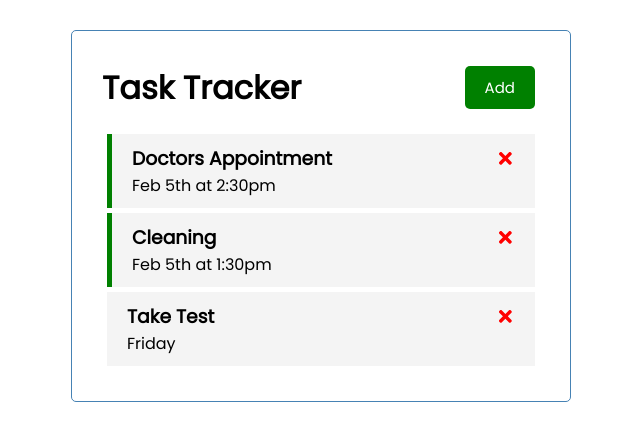
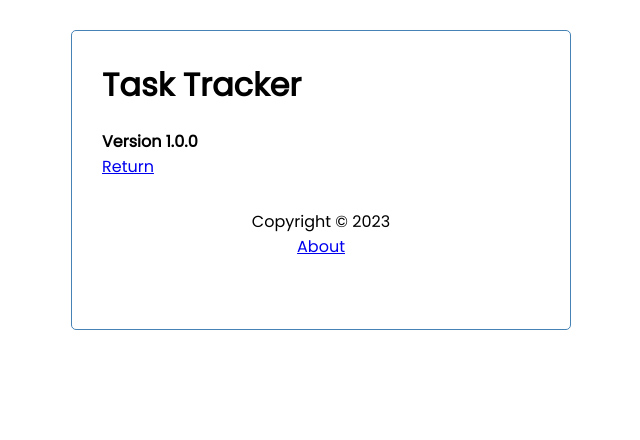
Before and after one commit to Rookieville/React-Task-Tracker, a React (Create React App) app: page /about in a window 1280 px wide. Shown: the top 440 px of the page, without its empty margins (319-959 px from the left). Built offline with nearby package versions, Linux system fonts and the light colour scheme; data requests are answered from the project's data file.

Commit message:
adding routing

```diff
--- a/package.json
+++ b/package.json
@@ -10,6 +10,7 @@
     "react": "^18.2.0",
     "react-dom": "^18.2.0",
     "react-icons": "^4.10.1",
+    "react-router-dom": "^6.15.0",
     "react-scripts": "5.0.1",
     "web-vitals": "^2.1.4"
   },
--- a/src/App.js
+++ b/src/App.js
@@ -1,7 +1,10 @@
 import Header from './components/Header'
+import Footer from './components/Footer'
 import Tasks from './components/Tasks'
 import AddTask from './components/AddTask'
+import About from './components/About'
 import { useState, useEffect } from "react"
+import { BrowserRouter as Router, Route, Routes } from 'react-router-dom'
 
 function App() {
   const [showAddTask, setShowAddTask] = useState(false)
@@ -76,11 +79,33 @@
   }
 
     return (
-      <div className="container">
-        <Header onAdd={() => setShowAddTask(!showAddTask)} showAdd={showAddTask} />
-        {showAddTask && <AddTask onAdd={addTask}/>}
-        {tasks.length > 0 ? (<Tasks tasks={tasks} onDelete={deleteTask} onToggle={toggleReminder}/>) :('No Tasks') }
-      </div>
+      <Router>
+        <div className="container">
+          <Header onAdd={() => setShowAddTask(!showAddTask)} showAdd={showAddTask} />
+
+          <Routes>
+          <Route
+            path='/'
+            element={
+              <>
+                {showAddTask && <AddTask onAdd={addTask} />}
+                {tasks.length > 0 ? (
+                  <Tasks
+                    tasks={tasks}
+                    onDelete={deleteTask}
+                    onToggle={toggleReminder}
+                  />
+                ) : (
+                  'No Tasks To Show'
+                )}
+              </>
+            }
+          />
+            <Route path='/about' Component={About} />
+          </Routes>
+          <Footer />
+        </div>
+      </Router>
     );
 }
 
--- /dev/null
+++ b/src/components/About.js
@@ -0,0 +1,12 @@
+import { Link } from "react-router-dom"
+
+const About = () => {
+  return (
+    <div>
+      <h4>Version 1.0.0</h4>
+      <Link to="/">Return</Link>
+    </div>
+  )
+}
+
+export default About
--- /dev/null
+++ b/src/components/Footer.js
@@ -0,0 +1,12 @@
+import { Link } from "react-router-dom"
+
+const Footer = () => {
+  return (
+    <footer>
+        <p>Copyright &copy; 2023</p>
+        <Link to="/about">About</Link>
+    </footer>
+  )
+}
+
+export default Footer
--- a/src/components/Header.js
+++ b/src/components/Header.js
@@ -1,11 +1,13 @@
 import Button from './Button'
+import { useLocation } from 'react-router-dom'
 
 const Header = ({ title, onAdd, showAdd }) => {
+    const location = useLocation()
 
     return (
         <header className="header">
         <h1>{title}</h1>
-        <Button color='green' text={showAdd ? 'Close' : 'Add'} onClick={onAdd} />
+        {location.pathname === '/' && (<Button color='green' text={showAdd ? 'Close' : 'Add'} onClick={onAdd} />)}
         </header>
     )
 }
```
Also changed, not shown: 1 other file (tests, documents, lock files or other folders).
